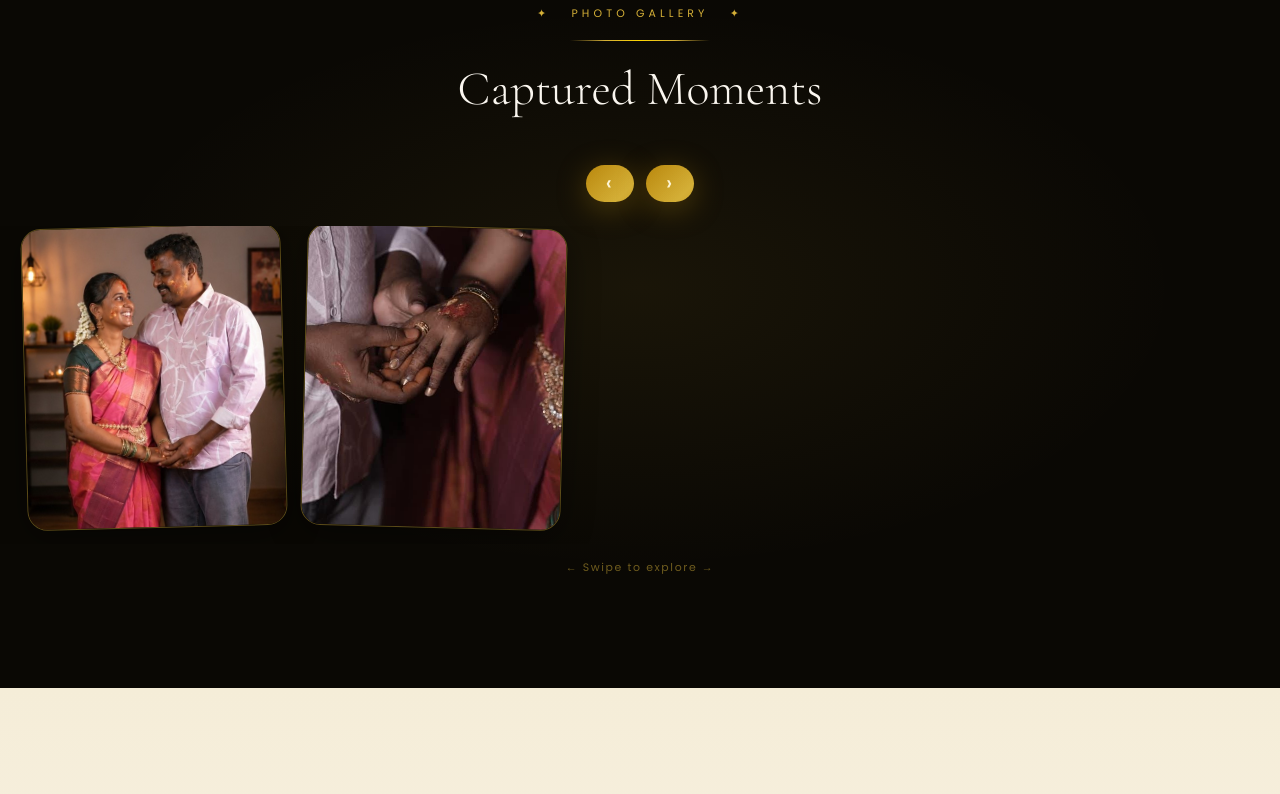
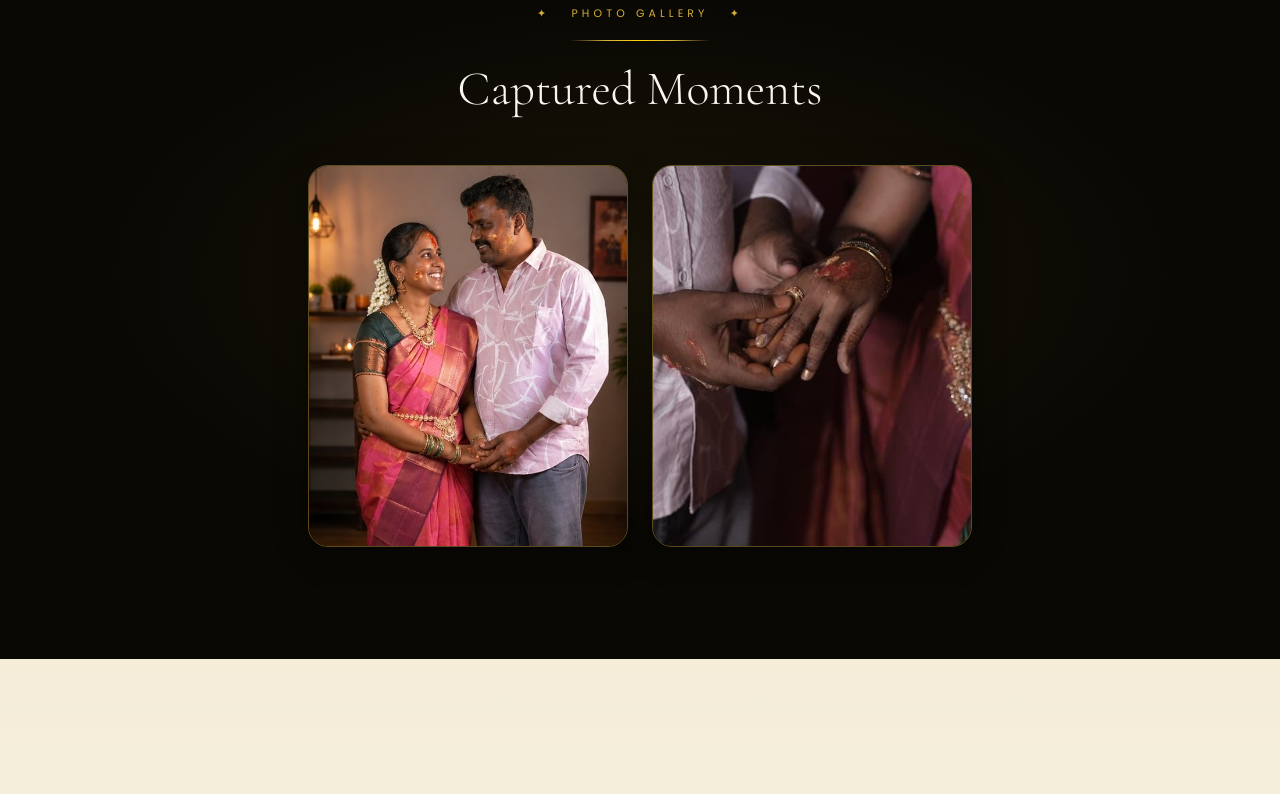
Before and after one commit to VarshiniJayakumar/swathi-wed, a React (Vite) app in the folder wedding-invitation/: page / in a window 1280 px wide. Shown: the part 5713-6507 px from the top of the page. Built offline with nearby package versions, Linux system fonts and the light colour scheme; a web font is replaced by a local one.

Commit message:
fix: center gallery photos, remove arrows and swipe text

```diff
--- a/wedding-invitation/src/components/GallerySection.jsx
+++ b/wedding-invitation/src/components/GallerySection.jsx
@@ -1,87 +1,77 @@
-import React, { useRef } from 'react';
+import React from 'react';
 import useInView from '../hooks/useInView';
 
 const photos = [
-  { id:1, src:'/together2.png',   label:'Together',   emoji:'💑', bg:'linear-gradient(135deg,#F5EDD8,#EDD9B0)' },
-  { id:2, src:'/engagement1.png', label:'Engagement', emoji:'💍', bg:'linear-gradient(135deg,#EDD9B0,#D4AF37)' },
+  { id:1, src:'/together2.png',   label:'Together',   },
+  { id:2, src:'/engagement1.png', label:'Engagement', },
 ];
 
 export default function GallerySection() {
   const { ref, inView } = useInView(0.15);
-  const scrollRef = useRef(null);
-  const scroll = dir => scrollRef.current?.scrollBy({ left: dir * 280, behavior:'smooth' });
 
   return (
     <section id="gallery" ref={ref} className="relative py-28 overflow-hidden"
-      style={{background:'#0A0804'}}>
+      style={{ background:'#0A0804' }}>
 
       {/* Radial glow */}
       <div aria-hidden="true" style={{
-        position:'absolute',inset:0,
+        position:'absolute', inset:0,
         background:'radial-gradient(ellipse 60% 50% at 50% 50%, rgba(212,175,55,0.08) 0%, transparent 70%)',
         pointerEvents:'none',
       }}/>
 
-      <div style={{textAlign:'center',paddingLeft:'1.5rem',paddingRight:'1.5rem',marginBottom:'2.5rem',
-        opacity:inView?1:0,transform:inView?'translateY(0)':'translateY(30px)',
-        transition:'all 0.9s ease 0s'}}>
-        <span className="section-label" style={{color:'#D4AF37'}}>✦ &nbsp; Photo Gallery &nbsp; ✦</span>
-        <div className="gold-line" style={{maxWidth:140,margin:'1rem auto 0.75rem'}}/>
-        <h2 style={{fontFamily:'"Cormorant Garamond",serif',fontSize:'clamp(2rem,6vw,3rem)',
-          color:'#FAF6EF',fontWeight:300}}>Captured Moments</h2>
+      {/* Header */}
+      <div style={{
+        textAlign:'center', padding:'0 1.5rem', marginBottom:'2.5rem',
+        opacity: inView ? 1 : 0,
+        transform: inView ? 'translateY(0)' : 'translateY(30px)',
+        transition: 'all 0.9s ease 0s',
+      }}>
+        <span className="section-label" style={{ color:'#D4AF37' }}>✦ &nbsp; Photo Gallery &nbsp; ✦</span>
+        <div className="gold-line" style={{ maxWidth:140, margin:'1rem auto 0.75rem' }}/>
+        <h2 style={{
+          fontFamily:'"Cormorant Garamond",serif',
+          fontSize:'clamp(2rem,6vw,3rem)',
+          color:'#FAF6EF', fontWeight:300,
+        }}>Captured Moments</h2>
       </div>
 
-      {/* Arrows */}
-      <div style={{display:'flex',justifyContent:'center',gap:12,marginBottom:'1.5rem',padding:'0 1.5rem'}}>
-        {['‹','›'].map((a,i) => (
-          <button key={a} onClick={()=>scroll(i===0?-1:1)} aria-label={i===0?'prev':'next'}
-            className="btn-gold" style={{padding:'8px 20px',fontSize:'1.3rem',lineHeight:1}}>{a}</button>
-        ))}
-      </div>
-
-      {/* Scroll strip */}
-      <div ref={scrollRef} style={{
-        display:'flex',gap:'1.25rem',
-        overflowX:'auto',paddingLeft:'1.5rem',paddingRight:'1.5rem',paddingBottom:'1rem',
-        scrollbarWidth:'none',msOverflowStyle:'none',WebkitOverflowScrolling:'touch',
+      {/* Photos — centered flex */}
+      <div style={{
+        display: 'flex',
+        justifyContent: 'center',
+        alignItems: 'center',
+        gap: '1.5rem',
+        flexWrap: 'wrap',
+        padding: '0 1.5rem',
       }}>
-        {photos.map((p,i) => (
-          <div key={p.id} style={{
-            flexShrink:0,width:'clamp(200px,55vw,260px)',
-            opacity:inView?1:0,transform:inView?'translateY(0)':'translateY(40px)',
-            transition:`all 0.8s cubic-bezier(0.16,1,0.3,1) ${i*0.08}s`,
+        {photos.map((photo, i) => (
+          <div key={photo.id} style={{
+            opacity: inView ? 1 : 0,
+            transform: inView ? 'translateY(0)' : 'translateY(40px)',
+            transition: `all 0.8s cubic-bezier(0.16,1,0.3,1) ${i * 0.15}s`,
           }}>
             <div style={{
-              borderRadius:'1.25rem',overflow:'hidden',
-              border:'1px solid rgba(212,175,55,0.4)',
-              transform:`rotate(${i%2===0?'-1.5':'1.5'}deg)`,
-              transition:'transform 0.3s ease, box-shadow 0.3s ease',
-              cursor:'pointer',
-              boxShadow:'0 8px 32px rgba(0,0,0,0.4)',
+              borderRadius: '1.25rem',
+              overflow: 'hidden',
+              border: '1px solid rgba(212,175,55,0.4)',
+              boxShadow: '0 8px 32px rgba(0,0,0,0.4)',
+              transition: 'transform 0.3s ease, box-shadow 0.3s ease',
+              cursor: 'pointer',
+              width: 'clamp(200px, 38vw, 320px)',
             }}
-              onMouseEnter={e=>{e.currentTarget.style.transform='rotate(0) scale(1.04)';e.currentTarget.style.boxShadow='0 16px 48px rgba(212,175,55,0.25)';}}
-              onMouseLeave={e=>{e.currentTarget.style.transform=`rotate(${i%2===0?'-1.5':'1.5'}deg)`;e.currentTarget.style.boxShadow='0 8px 32px rgba(0,0,0,0.4)';}}
+              onMouseEnter={e => { e.currentTarget.style.transform = 'scale(1.03)'; e.currentTarget.style.boxShadow = '0 16px 48px rgba(212,175,55,0.25)'; }}
+              onMouseLeave={e => { e.currentTarget.style.transform = 'scale(1)'; e.currentTarget.style.boxShadow = '0 8px 32px rgba(0,0,0,0.4)'; }}
             >
-              {p.src ? (
-                <img src={p.src} alt={p.label} style={{width:'100%',height:300,objectFit:'cover',display:'block'}}/>
-              ) : (
-                <div style={{width:'100%',height:300,background:p.bg,
-                  display:'flex',flexDirection:'column',alignItems:'center',justifyContent:'center',gap:10,position:'relative'}}>
-                  <div style={{position:'absolute',inset:8,borderRadius:14,border:'1px solid rgba(212,175,55,0.25)',pointerEvents:'none'}}/>
-                  <span style={{fontSize:'3.5rem'}}>{p.emoji}</span>
-                  <p style={{fontFamily:'"Cormorant Garamond",serif',fontSize:'1.2rem',color:'#1C1008',fontWeight:500}}>{p.label}</p>
-                  <p style={{fontFamily:'Poppins',fontSize:'0.65rem',color:'#B8860B',letterSpacing:'0.1em'}}>Add your photo</p>
-                </div>
-              )}
+              <img
+                src={photo.src}
+                alt={photo.label}
+                style={{ width:'100%', height:'clamp(240px,45vw,380px)', objectFit:'cover', display:'block' }}
+              />
             </div>
           </div>
         ))}
       </div>
-
-      <p style={{textAlign:'center',marginTop:'1rem',fontFamily:'Poppins',
-        fontSize:'0.68rem',color:'rgba(212,175,55,0.5)',letterSpacing:'0.15em'}}>
-        ← Swipe to explore →
-      </p>
     </section>
   );
 }
```
